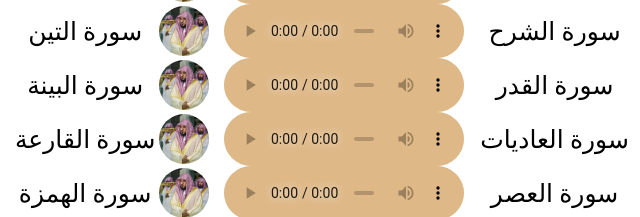
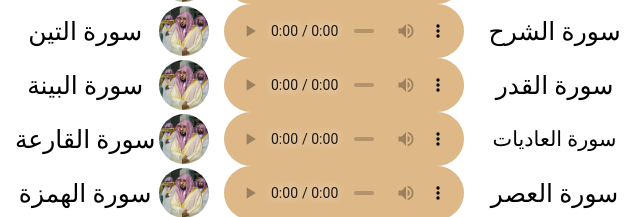
Before and after one commit to Amr-AbuMuslim/Telawat, a plain HTML site: page index.html in a window 1280 px wide. Shown: the part 3720-3937 px from the top of the page, 640-1280 px from the left. Drawn offline with Linux system fonts and the light colour scheme; a web font is replaced by a local one.

Commit message:
Update index.html

```diff
--- a/index.html
+++ b/index.html
@@ -948,7 +948,7 @@
               src="https://server12.mp3quran.net/maher/100.mp3"
               controls
             ></audio>
-            <div class="audio-text">سورة العاديات</div>
+            <div class="audio-text" style="font-size: smaller">سورة العاديات</div>
           </div>
           <div class="audio-card">
             <img src="artworks-o3FrZPcyRbtiB6k2-Wy1oQw-t500x500.jpg" alt="" />
```
